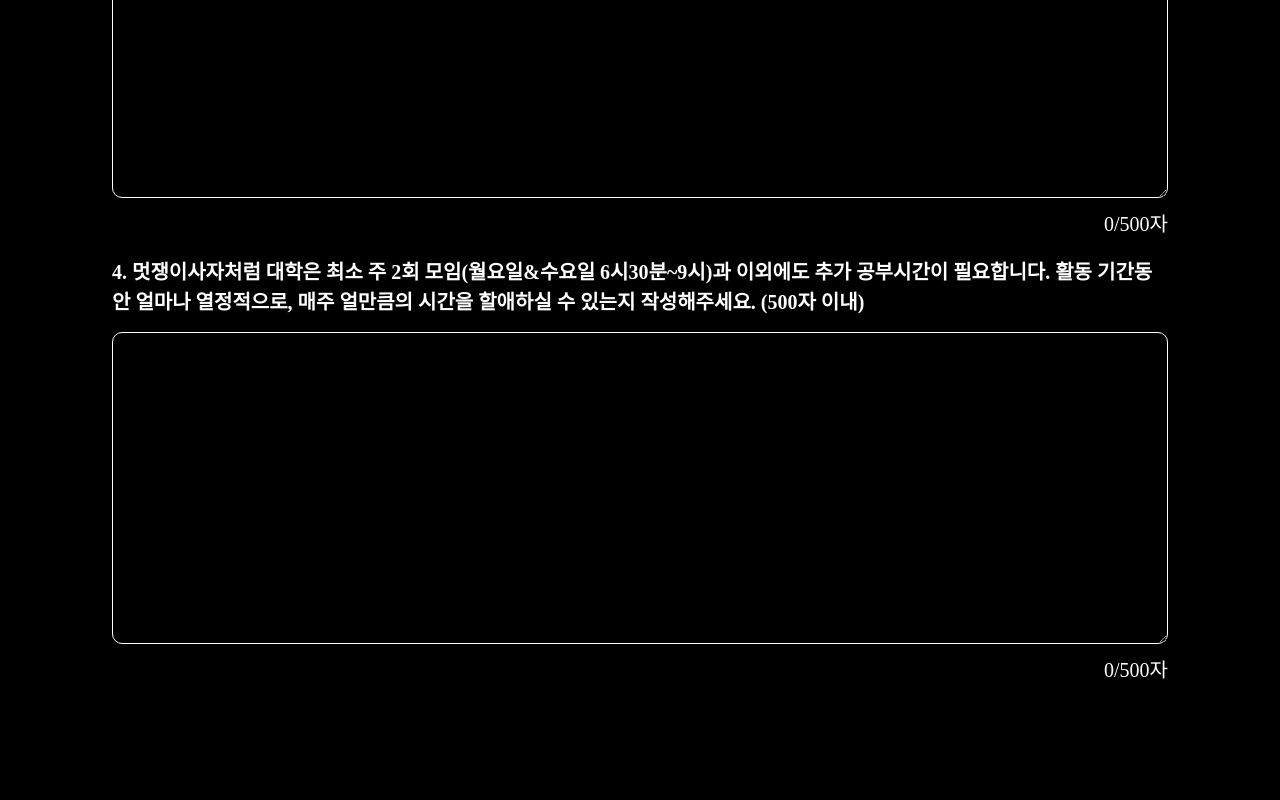
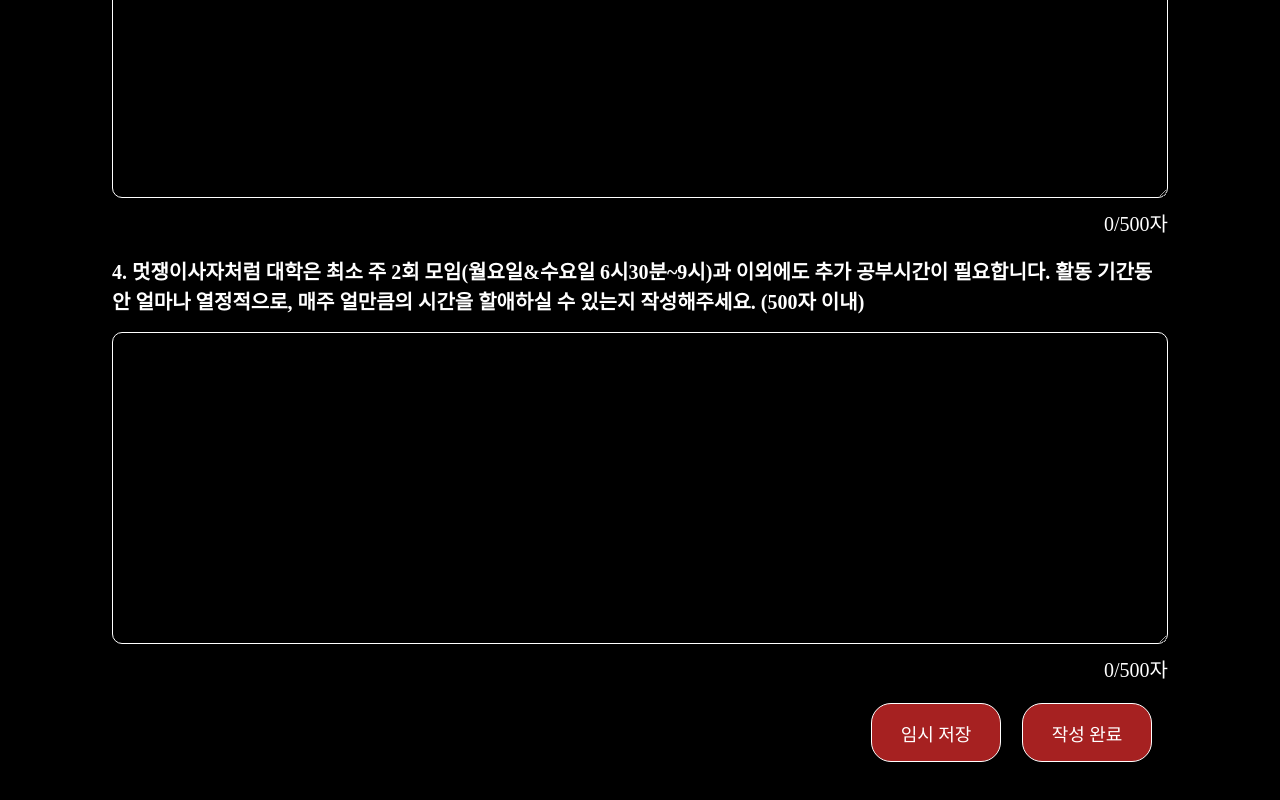
Before and after one commit to Applion-11th/Applion-Client, a React (Create React App) app: page /apply in a window 1280 px wide. Shown: the part 1337-2137 px from the top of the page. Before the commit the page ends 2040 px from the top, so only its background shows below. Built offline with nearby package versions, Linux system fonts and the light colour scheme; a web font is replaced by a local one.

Commit message:
feat: add save and submit btns

```diff
--- a/src/pages/Application.js
+++ b/src/pages/Application.js
@@ -1,7 +1,7 @@
 import logo from "../assets/logoFull.svg";
 import lion from "../assets/lionWink.svg";
 import styled from "styled-components";
-import { Space } from "../components/atoms";
+import { Button, Space } from "../components/atoms";
 import { InputApply } from "../components";
 
 const Application = () => {
@@ -53,7 +53,37 @@ const Application = () => {
             <InputApply />
           </Form>
         </Flex>
+        <ButtonContainer>
+          <Click
+            onClick={() => {
+              console.log("save");
+            }}
+          >
+            <Button
+              text="임시 저장"
+              width="130px"
+              height="59px"
+              fontSize="18px"
+              borderRadius="20px"
+            />
+          </Click>
+          <Space margin="0px 21px 0px 0px" />
+          <Click
+            onClick={() => {
+              console.log("submit");
+            }}
+          >
+            <Button
+              text="작성 완료"
+              width="130px"
+              height="59px"
+              fontSize="18px"
+              borderRadius="20px"
+            />
+          </Click>
+        </ButtonContainer>
       </Container>
+      <Space height="50px" />
     </>
   );
 };
@@ -61,6 +91,13 @@ const Application = () => {
 export default Application;
 
 const ImgContainer = styled.img``;
+
+const ButtonContainer = styled.div`
+  width: 100%;
+  display: flex;
+  flex-direction: row;
+  justify-content: flex-end;
+`;
 
 const Container = styled.div`
   max-width: 80vw;
@@ -101,3 +138,5 @@ const Text = styled.div`
   line-height: 150%;
   font-weight: bold;
 `;
+
+const Click = styled.div``;
```
